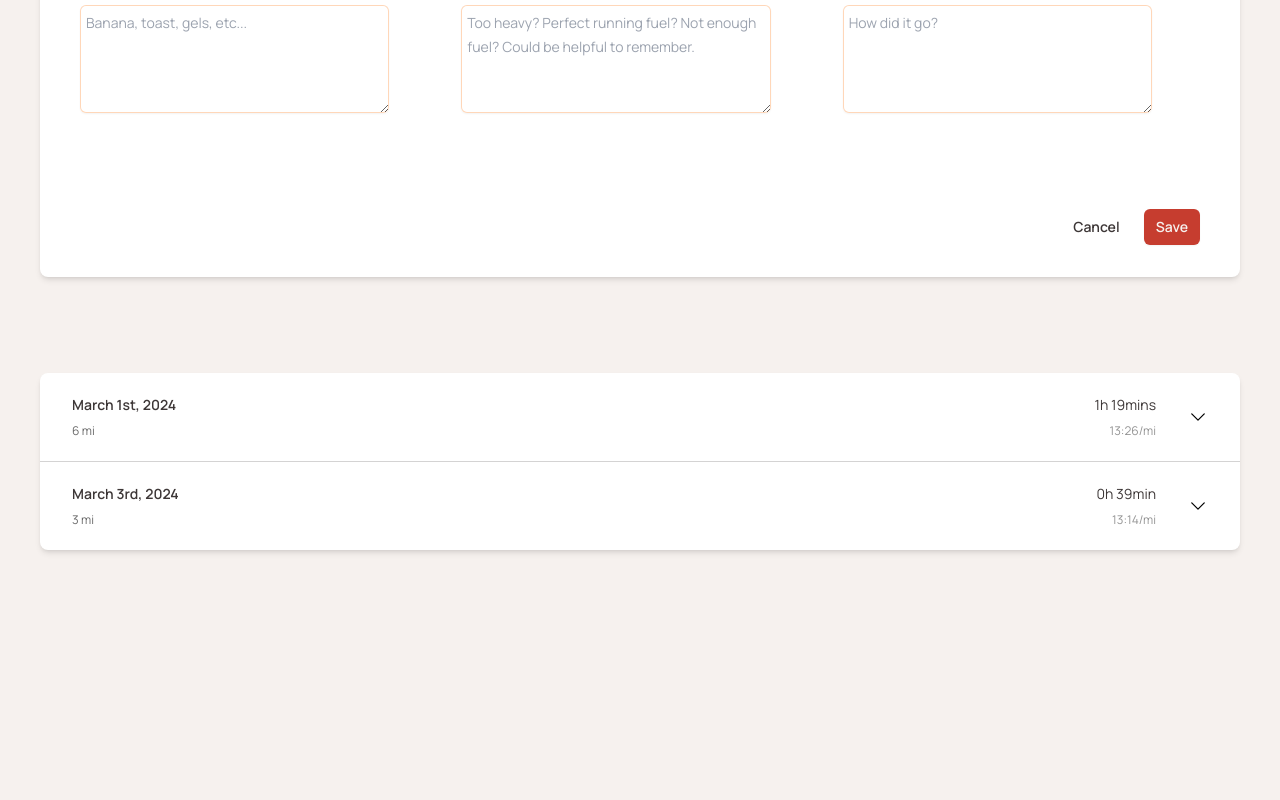
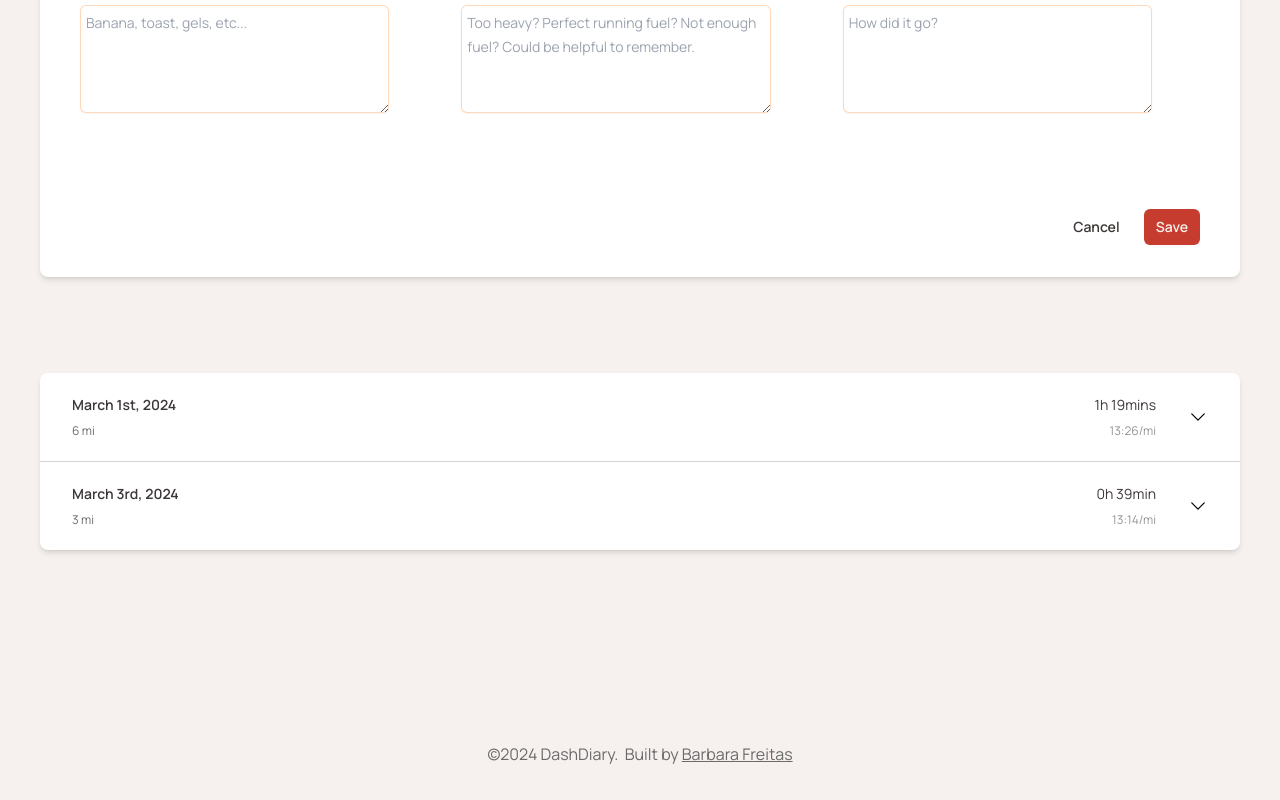
Before and after one commit to bfreitas1098/dashdiary, a React (Create React App) app: page / in a window 1280 px wide. Shown: the part 906-1706 px from the top of the page. Before the commit the page ends 1520 px from the top, so only its background shows below. Built offline with nearby package versions, Linux system fonts and the light colour scheme.

Commit message:
Built a footer component layout and added styling

```diff
--- a/src/App.css
+++ b/src/App.css
@@ -39,3 +39,29 @@ h2 {
   margin-top: 4rem !important;
   margin-bottom: 6rem !important;
 }
+
+/* Footer */
+footer {
+  display: flex;
+  justify-content: center;
+  align-items: center;
+  margin-bottom: 4rem;
+  color: #6a6a6a;
+}
+
+.copyright {
+  padding-right: 0.2rem;
+}
+
+footer a:link,
+footer a:visited {
+  text-decoration: underline;
+  color: inherit;
+  padding-left: 0.2rem;
+  transition: 200ms ease-in;
+}
+
+footer a:hover,
+footer a:active {
+  color: #3d3737;
+}
--- a/src/App.js
+++ b/src/App.js
@@ -1,4 +1,5 @@
 import "./App.css";
+import Footer from "./Footer";
 import Form from "./Form";
 import Header from "./Header";
 import List from "./List";
@@ -11,6 +12,7 @@ function App() {
       <Stats />
       <Form />
       <List />
+      <Footer />
     </div>
   );
 }
--- /dev/null
+++ b/src/Footer.js
@@ -0,0 +1,15 @@
+export default function Footer() {
+  return (
+    <footer>
+      <div>
+        <span className="copyright">
+          ©{new Date().getFullYear()} DashDiary.
+        </span>{" "}
+        Built by
+      </div>
+      <a href="www.linkedin.com/in/barbara-freitas-dev" className="footer-link">
+        Barbara Freitas
+      </a>
+    </footer>
+  );
+}
--- a/src/List.js
+++ b/src/List.js
@@ -17,7 +17,7 @@ const people = [
 
 export default function List() {
   return (
-    <div className="px-10 mb-16">
+    <div className="px-10 mb-48">
       <ul className="divide-y divide-gray bg-white2 rounded-lg shadow-md">
         {people.map((person) => (
           <li
```
